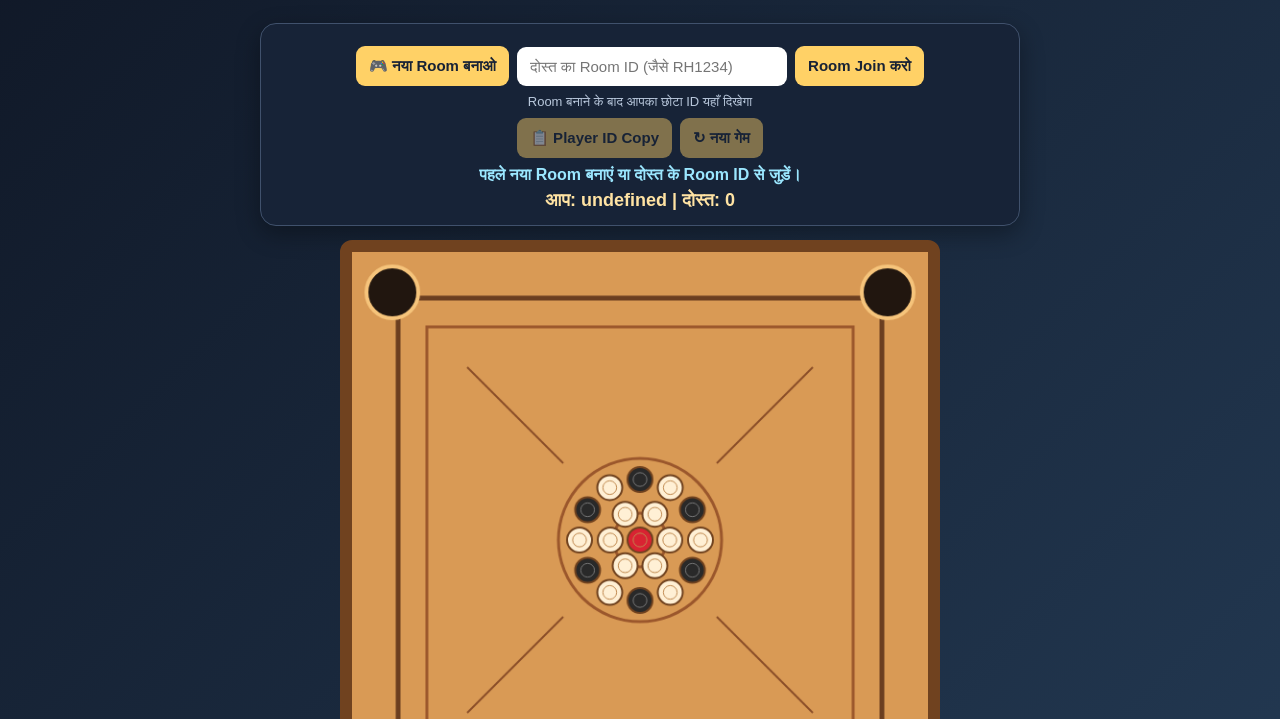
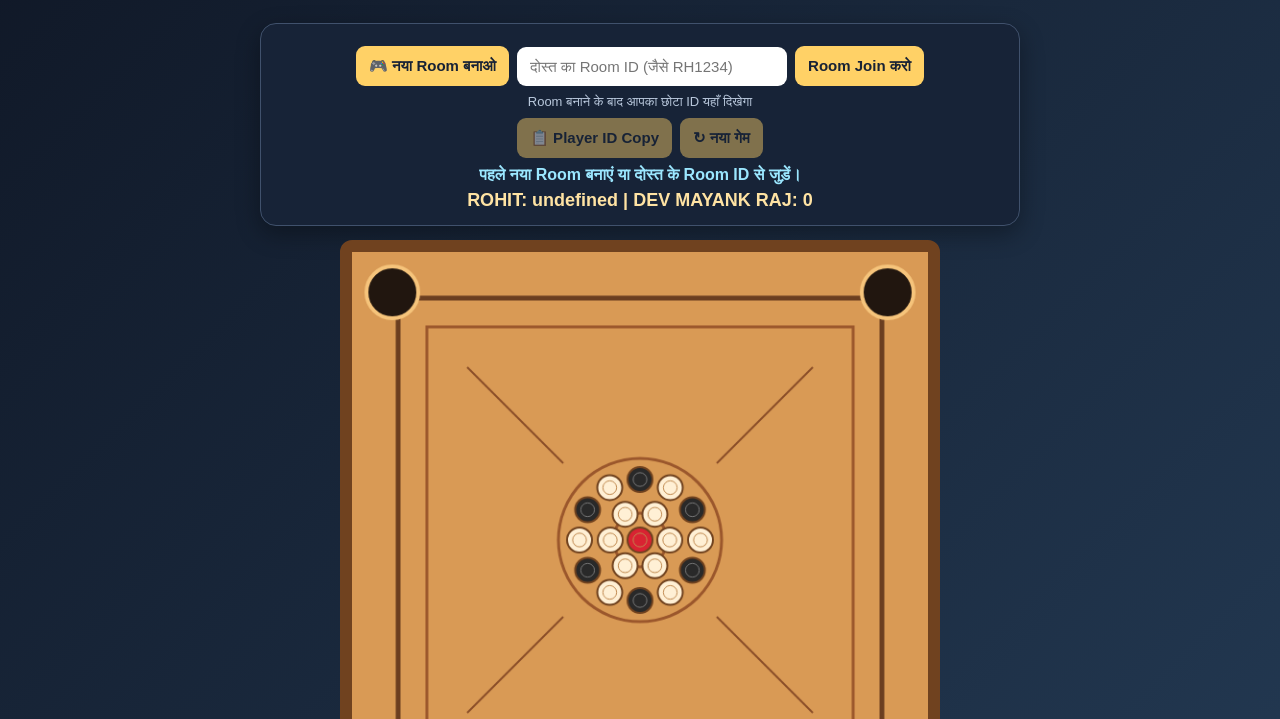
Before and after one commit to rohitnayak33126-lab/ROHIT-CARROM, a plain HTML site: page index.html in a window 1280 px wide. Shown: the part 81-800 px from the top of the page. Drawn offline with Linux system fonts and the light colour scheme.

Commit message:
Update player names in score display

```diff
--- a/index.html
+++ b/index.html
@@ -77,7 +77,7 @@ function send(obj){if(conn&&conn.open)conn.send(obj);}
 function snapshot(){return JSON.parse(JSON.stringify(game));}
 function broadcast(){if(isHost)send({type:'state',game:snapshot()});}
 function updateScore(){
-  $('score').textContent=`आप: ${game.score[myPlayer-1]} | दोस्त: ${game.score[myPlayer===1?1:0]}`;
+  $('score').textContent=`ROHIT: ${game.score[myPlayer-1]} | DEV MAYANK RAJ: ${game.score[myPlayer===1?1:0]}`;
 }
 function draw(){
  ctx.clearRect(0,0,W,W);
```
